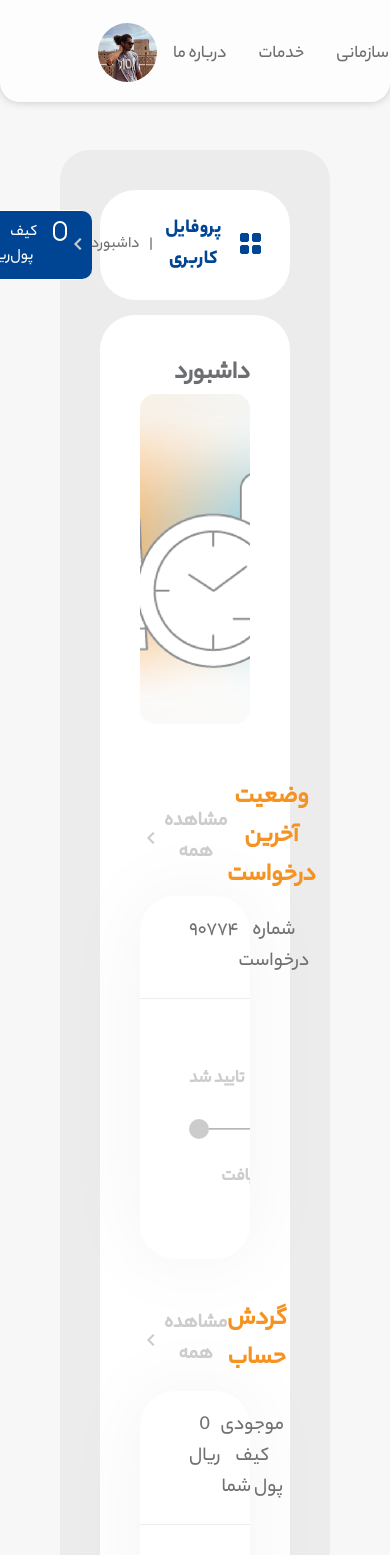
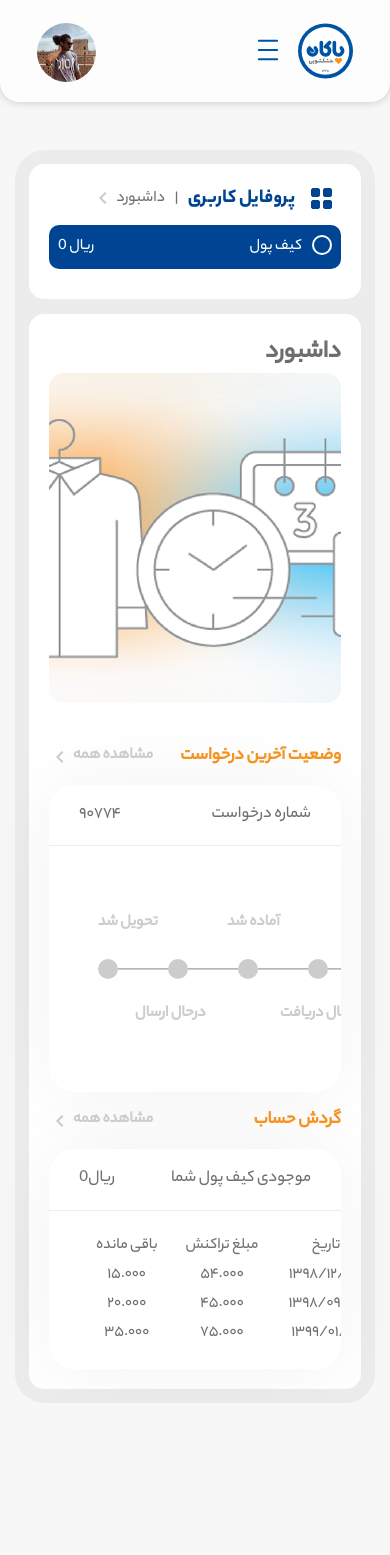
Before and after one commit to rohambiglari/pakan-dashbord, a Next.js app: page /dash in a window 390 px wide. Shown: the top 1555 px of the page. After the commit the page ends 1403 px from the top, so only its background shows below. Built offline with nearby package versions, Linux system fonts and the light colour scheme.

Commit message:
first step responsive complite

```diff
--- a/componet/AddFormLogIn/header/dashborditem/dashborditem.css
+++ b/componet/AddFormLogIn/header/dashborditem/dashborditem.css
@@ -1,3 +1,12 @@
+.dashbord-container {
+  /* display: flex; */
+  /* justify-content: space-between;
+  flex-direction: row-reverse;
+  text-align: center;
+  align-items: center; */
+  width: 100%;
+}
+
 .dashbord-item {
   margin-top: 30px;
 }
@@ -34,7 +43,7 @@
   text-align: center;
   width: 100%;
   background-color: #fff;
-  border-radius: 35px;
+  border-radius: 25px;
   box-shadow: 0 0 85px 0 rgba(0, 0, 0, 0.05);
 }
 
@@ -81,6 +90,7 @@
   justify-content: space-between;
   align-items: center;
   text-align: center;
+  flex-direction: row-reverse;
 }
 
 .process-products-first > p {
@@ -131,6 +141,7 @@
   justify-content: space-around;
   align-items: center;
   text-align: center;
+  flex-direction: row-reverse;
 }
 
 .process-products-secound > p {
@@ -146,3 +157,54 @@
   padding: 20px;
   padding-right: 34px;
 }
+
+@media (max-width: 1167px) {
+  .dashbord-item {
+    margin-top: 30px;
+    /* width: 46%; */
+  }
+}
+
+@media (max-width: 600px) {
+  .style-situation > div > p {
+    font-size: 18px;
+  }
+
+  .style-situation > h5 {
+    font-size: 21px;
+  }
+
+  .style-request > div:first-child {
+    padding: 0px 30px;
+  }
+
+  .style-request > div > p:last-child {
+    font-size: 17px;
+  }
+
+  .style-request > div > p:first-child {
+    font-size: 17px;
+  }
+
+  .process-products-first > p {
+    font-size: 16px;
+  }
+
+  .process-products-secound > p {
+    font-size: 16px;
+  }
+}
+
+@media (max-width: 437px) {
+  .dashbord-item {
+    margin-top: 0px;
+  }
+
+  .style-situation > h5 {
+    font-size: 18px;
+  }
+
+  .style-situation > div > p {
+    font-size: 16px;
+  }
+}
--- a/componet/AddFormLogIn/header/dashborditem/dashborditem.js
+++ b/componet/AddFormLogIn/header/dashborditem/dashborditem.js
@@ -22,7 +22,7 @@ const dashboardItems = [
     imgAlt: "back-icon",
     viewAllText: "مشاهده همه",
     statusHeading: "گردش حساب",
-    requestNumber: "0 ریال",
+    requestNumber: " ریال0",
     requestNumberLabel: "موجودی کیف پول شما",
     happen: false,
     table: ["باقی مانده", "مبلغ تراکنش", "تاریخ", "شماره درخواست", "#"],
@@ -36,6 +36,7 @@ const Dashbord = () => {
 
       <div className="img-dashbor"></div>
       <div className="style-dashbord-items"></div>
+      <div className="dashbord-container">
         {dashboardItems.map((item, index) => (
           <DashboardItem key={index} item={item}>
             {item.happen ? (
@@ -53,6 +54,7 @@ const Dashbord = () => {
             )}
           </DashboardItem>
         ))}
+      </div>
     </>
   );
 };
--- a/componet/AddFormLogIn/header/header.css
+++ b/componet/AddFormLogIn/header/header.css
@@ -18,7 +18,7 @@
 .style-headr-left-side {
   width: 100%;
   background-color: #ececec;
-  border-radius: 35px;
+  border-radius: 15px;
   padding: 40px;
   display: flex;
   height: -moz-fit-content;
@@ -56,11 +56,17 @@
   display: flex;
   flex-direction: column;
   margin-left: 20px;
+  align-items: center;
 }
 
 @media (max-width: 1167px) {
   .header-dashbord {
     flex-direction: column-reverse;
+    padding: 14px;
+  }
+
+  .header-contaner {
+    padding: 0 2%;
   }
 
   .style-headr-right-side {
@@ -71,7 +77,24 @@
     display: flex;
     flex-direction: row-reverse;
     justify-content: space-between;
-    border-radius: 35px;
+    border-radius: 15px;
     margin-bottom: 15px;
   }
 }
+
+@media (max-width: 600px) {
+  /* .profile-items {
+    width: 0;
+  } */
+  .header-contaner {
+    padding: 0 15px;
+  }
+
+  .style-headr-right-side {
+    flex-direction: column;
+  }
+
+  .style-headr-left-side {
+    padding: 20px;
+  }
+}
--- a/componet/AddFormLogIn/header/sidebar/sidebar.css
+++ b/componet/AddFormLogIn/header/sidebar/sidebar.css
@@ -191,3 +191,21 @@
     border-radius: 10px;
   }
 }
+
+@media (max-width: 600px) {
+  .profile-items {
+    width: 100%;
+  }
+
+  .contaner-user-profile {
+    width: 100%;
+    display: flex;
+    justify-content: flex-end;
+    align-items: center;
+  }
+
+  .wallet-section {
+    margin: 10px 0;
+    padding: 10px 9px;
+  }
+}
--- a/componet/AddFormLogIn/header/sidebar/sidebar.js
+++ b/componet/AddFormLogIn/header/sidebar/sidebar.js
@@ -27,6 +27,7 @@ const SideBar = () => {
 
   return (
     <>
+      <div className="contaner-user-profile">
         <div className="user-profile">
           {isMobile && (
             <button className="toggle-logo" onClick={toggleSections}>
@@ -52,6 +53,7 @@ const SideBar = () => {
               </div>
             </div>
           )}
+        </div>
       </div>
       <div className="profile-items">
         {(!isMobile || showSections) && (
--- a/componet/AddFormLogIn/header/table/table.css
+++ b/componet/AddFormLogIn/header/table/table.css
@@ -1,4 +1,4 @@
-.table{
+/* .table{
     width: 100%;
     padding: 0 20px;
 }
@@ -20,4 +20,56 @@
     text-align: center;
     width: 20%;
     margin: 0 15px;
+} */
+
+.table {
+  display: flex;
+  flex-direction: column;
+  margin: 20px;
+  border: 1px solid #ddd;
+  border-radius: 8px;
+  overflow: hidden;
 }
+
+.table-row {
+  display: flex;
+  background-color: #f9f9f9;
+  border-bottom: 1px solid #ddd;
+}
+
+.table-row:nth-child(even) {
+  background-color: #f2f2f2;
+}
+
+.items-table {
+  flex: 1;
+  padding: 10px;
+  text-align: center;
+  border-right: 1px solid #ddd;
+}
+
+.items-table:last-child {
+  border-right: none;
+}
+
+@media (max-width: 600px) {
+  .table {
+    margin: 10px;
+  }
+
+  .table-row {
+    flex-direction: column;
+    border-bottom: none;
+    padding: 10px 0;
+  }
+
+  .items-table {
+    border-bottom: 1px solid #ddd;
+    padding: 8px;
+    text-align: right; /* یا left بسته به نیاز */
+  }
+
+  .items-table:last-child {
+    border-bottom: none;
+  }
+}
--- a/componet/AddFormLogIn/header/table/table.js
+++ b/componet/AddFormLogIn/header/table/table.js
@@ -23,7 +23,6 @@ const Table = () => {
     </div>
   );
 };
-
 export default Table;
 // {one.map((status, index) => (
 //   <div className="items-table" key={index}>{status}</div>
--- a/componet/AddFormLogIn/header/tabletwo/tabletwo.css
+++ b/componet/AddFormLogIn/header/tabletwo/tabletwo.css
@@ -1,43 +1,14 @@
 .table {
-  /* font-family: arial, sans-serif; */
-  border-collapse: collapse;
-  width: 100% !important;
+  width: 100%;
+  min-width: 474px;
+  padding: 0px 13px;
 }
 
-.table td,
-th {
-  border: none;
-  /* text-align: left; */
-  padding: 8px;
-}
-
-.tHead {
-  /* display: flex; */
-  width: 100% !important;
-}
-
-.tHead tr {
-  /* width: 100%; */
-}
-
-.tHead th {
-  /* width: 100%; */
-}
-
-.first-table-td {
-  color: #474545;
-}
 .table-th {
-  font-size: 18px;
-  font-weight: bold;
-  line-height: 1.56;
+  font-weight: unset;
   color: #707070;
 }
 
 .table-td {
-  /* font-family: YekanBakh; */
-  font-size: 18px;
-  font-weight: normal;
-  line-height: 1.94;
   color: #707070;
 }
--- a/componet/AddFormLogIn/navbarhandlelogin/navbarhandlelogin.css
+++ b/componet/AddFormLogIn/navbarhandlelogin/navbarhandlelogin.css
@@ -28,6 +28,53 @@
   justify-content: space-between;
 }
 
+.menu-icon {
+  outline: none !important;
+  border: none !important;
+  background-color: inherit;
+}
+
+.modal {
+  position: fixed;
+  top: 0;
+  left: 0;
+  width: 100%;
+  height: 100%;
+  background: rgba(0, 0, 0, 0.7); /* پس‌زمینه تیره */
+  display: flex;
+  justify-content: center;
+  align-items: center;
+  z-index: 1000; /* بالاتر از سایر عناصر */
+}
+
+.modal-content {
+  background: white; /* پس‌زمینه محتوای مودال */
+  padding: 20px;
+  border-radius: 8px;
+  text-align: center;
+}
+
+.close-button {
+  background: none;
+  border: none;
+  font-size: 24px;
+  cursor: pointer;
+  position: absolute;
+  top: 10px;
+  right: 10px;
+}
+
+.meno-items {
+  list-style: none;
+  padding: 0;
+  margin: 0;
+  flex-direction: row-reverse;
+}
+
+.meno-items li {
+  padding: 10px;
+}
+
 .profile-img img {
   width: 59px;
   margin-top: 22px;
@@ -43,6 +90,7 @@
   margin: 0;
   display: flex;
   align-items: center;
+  margin-bottom: 59px;
 }
 
 .meno-items > li {
@@ -70,8 +118,13 @@
   margin-right: 16px;
 }
 
-@media (min-width: 1400px) {
+/* @media (min-width: 1400px) {
   .navbar-content {
     padding: 0px 200px;
   }
+} */
+@media (max-width: 1167px) {
+  .navbar-content {
+    padding: 0px 36px;
+  }
 }
--- a/componet/AddFormLogIn/navbarhandlelogin/navbarhandlelogin.js
+++ b/componet/AddFormLogIn/navbarhandlelogin/navbarhandlelogin.js
@@ -1,45 +1,91 @@
+"use client";
+import React, { useEffect, useState } from "react";
 import "./navbarhandlelogin.css";
 
-const NavarDashbor = () => (
+const menuItems = [
+  "درباره ما",
+  "خدمات",
+  "خدمات سازمانی",
+  "نحوه درخواست",
+  "محدوده سرویس‌دهی",
+  "تماس با‌ما",
+  "ویترین",
+  "بلاگ",
+];
+
+const NavarDashbor = () => {
+  const [isOpen, setIsOpen] = useState(false);
+  const [showButton, setShowButton] = useState(false);
+  const handleRezie = () => {
+    if (window.innerWidth < 1167) {
+      setShowButton(true);
+    } else {
+      setShowButton(false);
+    }
+  };
+
+  const toggleMenu = () => setIsOpen(!isOpen);
+
+  useEffect(() => {
+    handleRezie();
+    window.addEventListener("resize", handleRezie);
+    return () => {
+      window.removeEventListener("resize", handleRezie); // تغییر این خط
+    };
+  }, []);
+
+  return (
     <div className="navbar-dashbor">
       <div className="navbar-content r">
         <div className="profile-img">
-        <img src="./unnamed.jpg" />
+          <img src="./unnamed.jpg" alt="Profile" />
         </div>
         <div className="navbar-meno">
+          {/* {showButton && (
+            <button onClick={toggleMenu} className="menu-icon">
+              <img src="/humburger-menu.svg" />
+            </button>
+          )} */}
+
+          {showButton ? (
+            <button onClick={toggleMenu} className="menu-icon">
+              <img src="/humburger-menu.svg" />
+            </button>
+          ) : (
             <ul className="meno-items">
-          <li>
-            <a>درباره ما</a>
+              {menuItems.map((item, index) => (
+                <li key={index}>
+                  <a>{item}</a>
                 </li>
-          <li>
-            <a>خدمات</a>
+              ))}
+            </ul>
+          )}
+
+          {isOpen && (
+            <div className="modal">
+              <div className="modal-content">
+                <button className="close-button" onClick={toggleMenu}>
+                  ×
+                </button>
+                <ul className="meno-items">
+                  {menuItems.map((item, index) => (
+                    <li key={index}>
+                      <a>{item}</a>
                     </li>
-          <li>
-            <a>خدمات سازمانی</a>
-          </li>
-          <li>
-            <a>نحوه درخواست</a>
-          </li>
-          <li>
-            <a>محدوده سرویس‌دهی</a>
-          </li>
-          <li>
-            <a>تماس با‌ما</a>
-          </li>
-          <li>
-            <a>ویترین</a>
-          </li>
-          <li>
-            <a>بلاگ</a>
-          </li>
+                  ))}
                 </ul>
+              </div>
+            </div>
+          )}
           <img
             className="pakan-logo"
             src="./b1276555-1294-4e7d-b509-7f713bfa0c4f.svg"
+            alt="Logo"
           />
         </div>
       </div>
     </div>
   );
+};
 
 export default NavarDashbor;
```
Also changed, not shown: public/humburger-menu.svg (added). Lines whose indentation alone changed are shown as unchanged.
